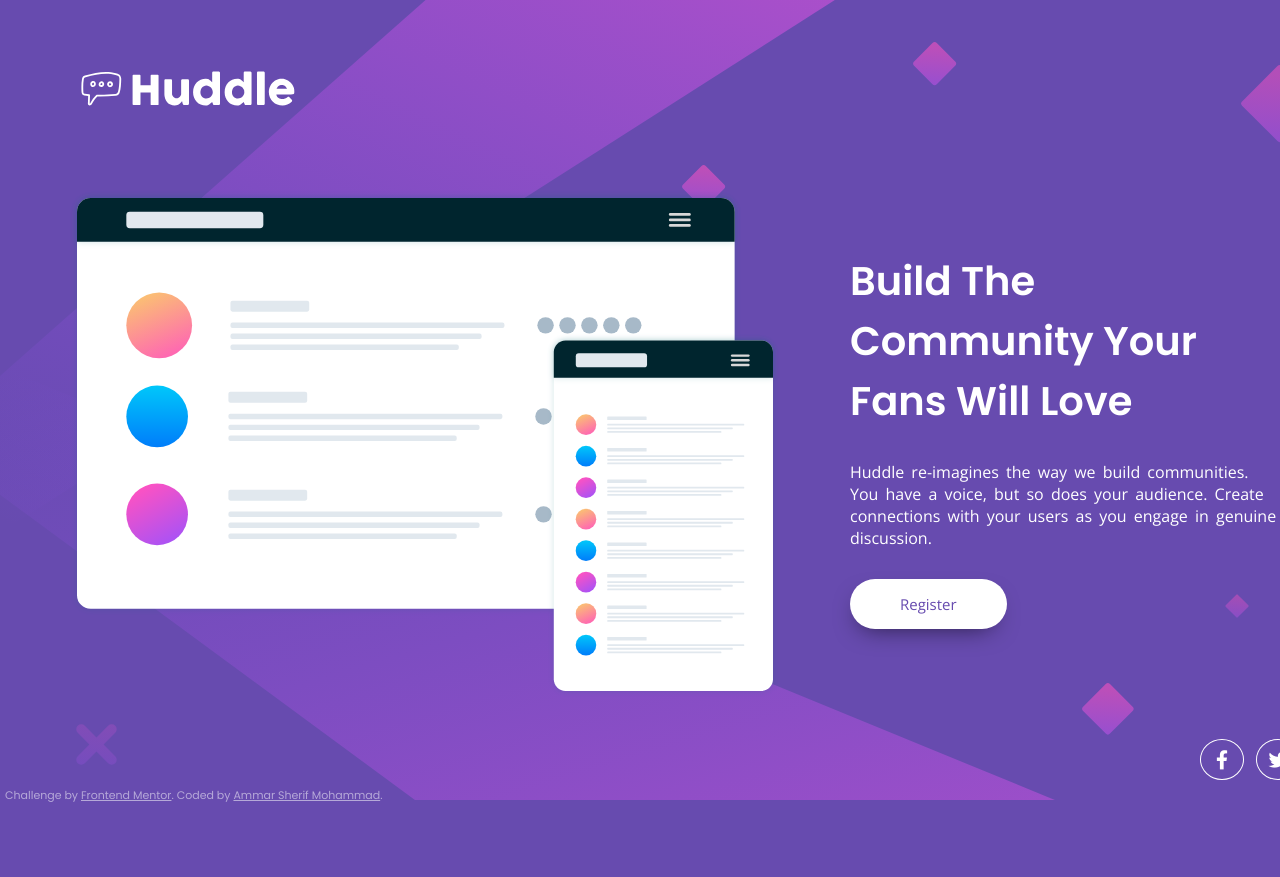
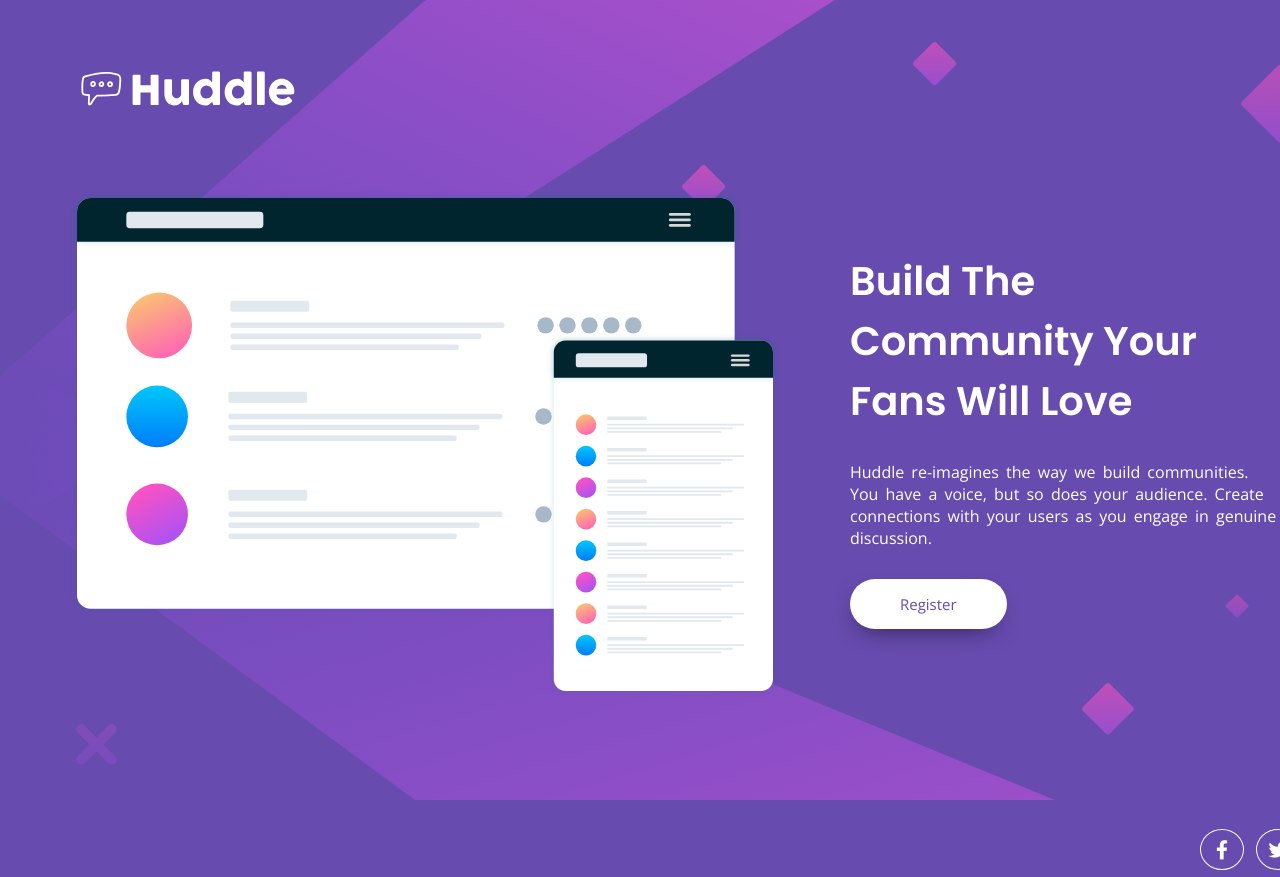
Before and after one commit to Ammar-Sherif-Mohammed-Mekky/Huddle-Landing-Page, a plain HTML site: page index.html in a window 1280 px wide. Shown: the top 877 px of the page. Before the commit the page ends 824 px from the top, so only its background shows below. Drawn offline with nearby package versions, Linux system fonts and the light colour scheme.

Commit message:
updated visual

```diff
--- a/index.html
+++ b/index.html
@@ -47,11 +47,5 @@
       <div class="media-icon"><i class="fab fa-instagram"></i></div>
   </div>
   </section>
-  <footer>
-    <p class="attribution">
-      Challenge by <a href="https://www.frontendmentor.io?ref=challenge" target="_blank">Frontend Mentor</a>.
-      Coded by <a href="#">Ammar Sherif Mohammad</a>.
-    </p>
-  </footer>
 </body>
 </html>
--- a/main.css
+++ b/main.css
@@ -19,7 +19,7 @@
 }
 
 body{
-    overflow-y: hidden;
+    /* overflow-y: hidden; */
     background: var(--background);
     background-image: url(/images/bg-desktop.svg) ;
     background-repeat: no-repeat;
@@ -87,7 +87,7 @@ button:hover{
 .social-media {
    display: flex;
    gap: 40px;
-   margin-top: 110px;
+   margin-top: 200px;
    margin-left: 1200px;
   }
 
@@ -113,17 +113,3 @@ button:hover{
       color: var(--hover);
       border: 1px solid var(--hover);
   }
-
-  .attribution {
-      /* background: rgba(93, 0, 199, 0.534);; */
-      /* padding-left: 20px; */
-      margin-left: 5px;
-      margin-bottom: 20px;
-      font-family: var(--heading-font);
-      color: rgba(255, 255, 255, 0.521);
-    font-size: 11px;
-
-}
-    .attribution a {
-
-        color: rgba(255, 255, 255, 0.521) }
```
